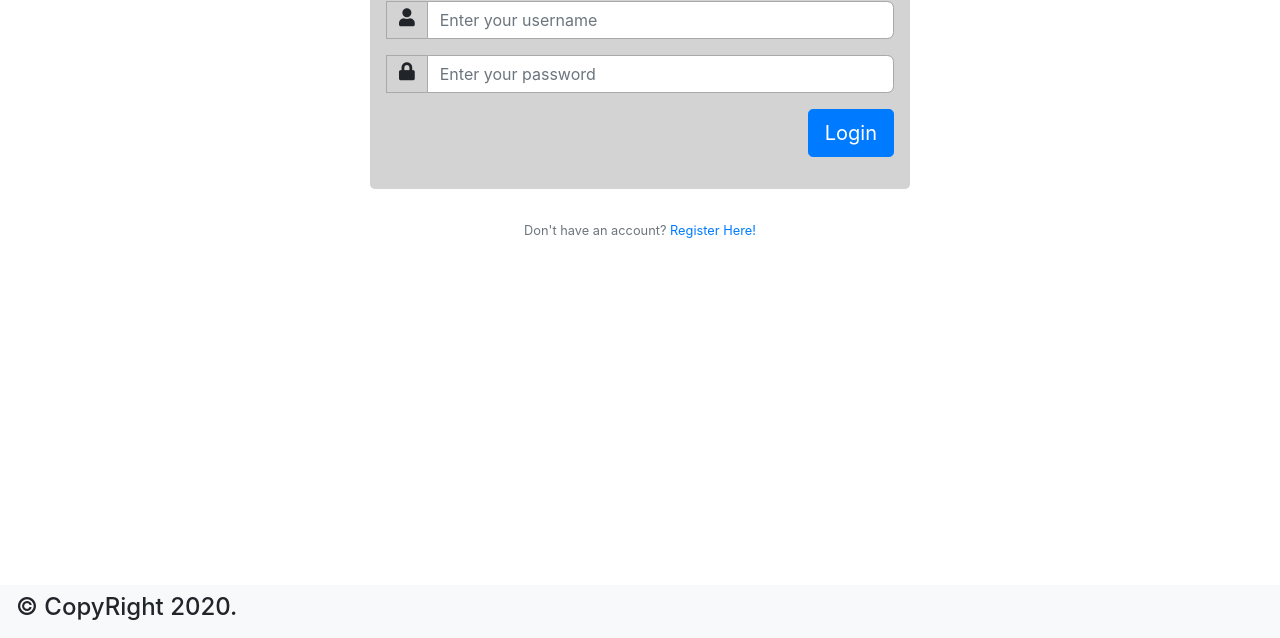
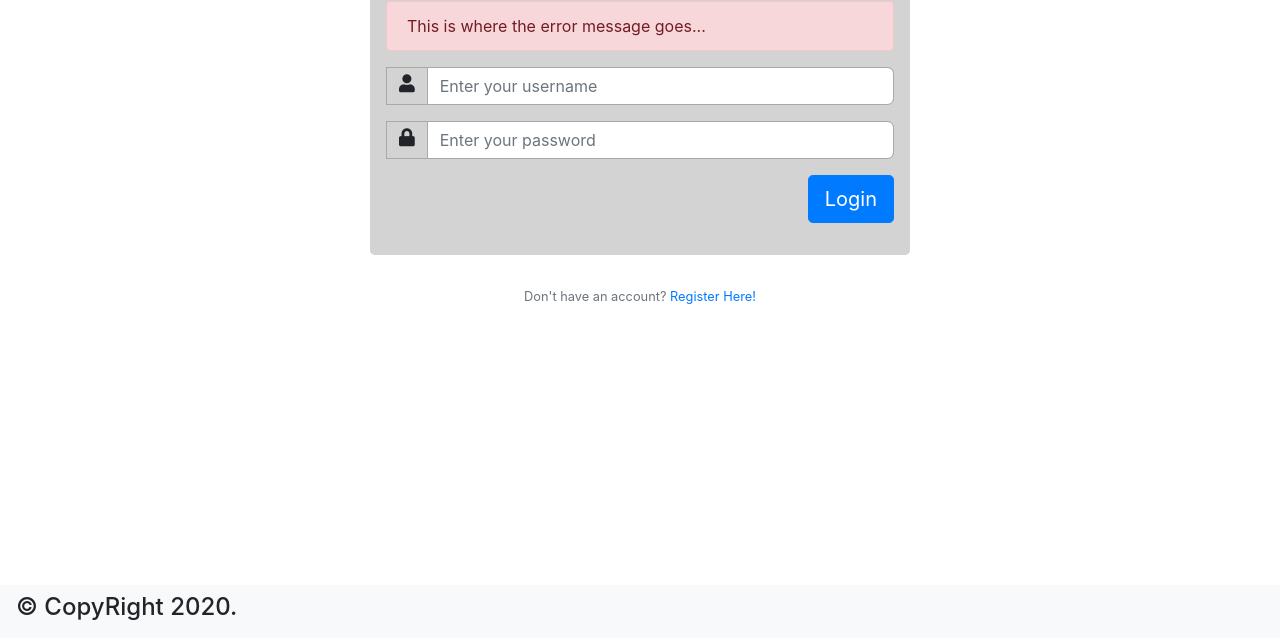
Before and after one commit to naheedshaikh/WEBD6201-lab-2, a website: page login.html in a window 1280 px wide. Shown: the part 162-800 px from the top of the page. Drawn offline with nearby package versions, Linux system fonts and the light colour scheme.

Commit message:
Created div element with id of errror message

```diff
--- a/login.html
+++ b/login.html
@@ -36,6 +36,9 @@
               <div class="offset-md-3 col-md-6 col-sm-12">
                     <div class="login" id="contentArea">
                         <h1 class="display-4">Login</h1>
+                        <div id="errorMessage" class="alert alert-danger">
+                          This is where the error message goes...
+                        </div>
                         <form id="loginForm" novalidate>
 
                           <div class="form-group">
```
